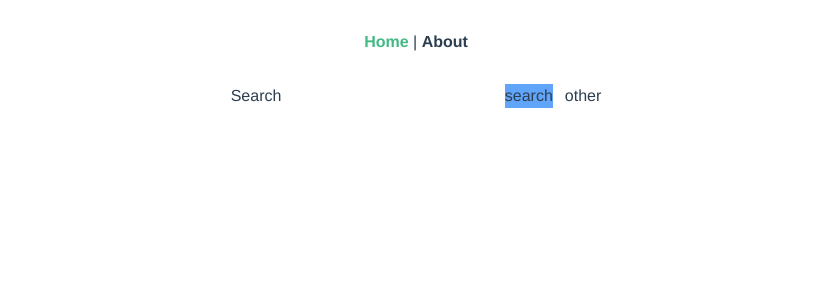
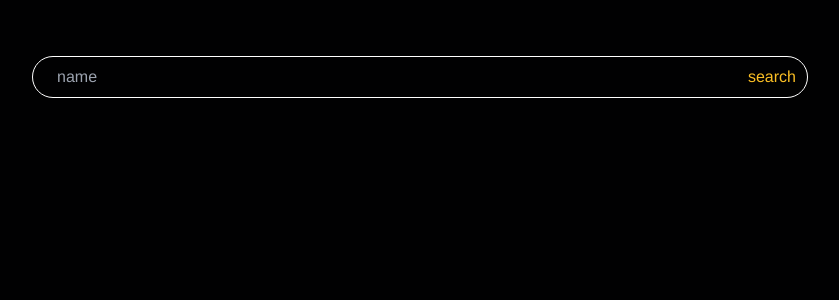
Before and after one commit to juandavidGF/torre, a Vue app: page / in a window 1280 px wide. Shown: the top 300 px of the page, without its empty margins (224-1063 px from the left). Built offline with nearby package versions, Linux system fonts and the light colour scheme.

Commit message:
improve the UI of search by name page

```diff
--- a/package.json
+++ b/package.json
@@ -7,6 +7,8 @@
     "build": "vue-cli-service build"
   },
   "dependencies": {
+    "@fortawesome/free-solid-svg-icons": "^5.15.4",
+    "@fortawesome/vue-fontawesome": "^2.0.6",
     "autoprefixer": "^9.8.8",
     "core-js": "^3.6.5",
     "postcss": "^7.0.39",
--- a/src/App.vue
+++ b/src/App.vue
@@ -1,20 +1,20 @@
 <template>
   <div id="app">
-    <div id="nav">
+    <!-- <div id="nav">
       <router-link to="/">Home</router-link> |
       <router-link to="/about">About</router-link>
-    </div>
+    </div> -->
     <router-view/>
   </div>
 </template>
 
 <style>
 #app {
-  font-family: Avenir, Helvetica, Arial, sans-serif;
-  -webkit-font-smoothing: antialiased;
-  -moz-osx-font-smoothing: grayscale;
+  font-family: "Muli","Helvetica","Arial",sans-serif;
   text-align: center;
-  color: #2c3e50;
+  color: hsla(0,0%,100%,.9);
+  background-color: #010102;
+  min-height: 100vh;
 }
 
 #nav {
--- a/src/views/Home.vue
+++ b/src/views/Home.vue
@@ -1,14 +1,28 @@
 <template>
-  <div class="home">
-    <label for="search">Search </label>
-    <input v-model="search" type="text" id="search">
-    <button class="bg-blue-400 mx-3 " @click="searchFun">search</button>
-    <button @click="other()">other</button>
+  <div id="home">
+    <div class="max-w-3xl mx-auto">
+      <div class="mx-3 sm:mx-5 md:mx-0">
+        <div class="w-full flex flex-row mb-12">
+          <input class="searchInput rounded-3xl flex-grow py-2 border mt-14 pl-6 border-white focus:border-yellow-400"
+          placeholder="name"
+          v-model="search" type="text" id="search"
+          >
+          <button class="button-search mt-14 -ml-16 px-1 text-yellow-400" @click="searchFun">search</button>
+        </div>
+        <div v-for="user in result.data" :key="user.subjectId"
+        class="cardUser my-2 py-3 text-left flex flex row">
 
-    <div v-for="user in result.data" :key="user.subjectId">
-      <h1 @click="goToUser(user.username)">{{ user.name }}</h1>
-      <p class="bg-red-500">{{user.professionalHeadline}}</p>
-      <p>{{user.locationName}}</p>
+          <div class="hex w-16 ml-2 flex object-center sm:ml-3">
+            <img  class="object-contain" :src="user.picture">
+          </div>
+
+          <div class="ml-3 sm:ml-6">
+            <div class="text-yellow-400 cursor-pointer text-sm" @click="goToUser(user.username)">{{ user.name }}</div>
+            <div class="text-xs sm:text-sm">{{user.professionalHeadline}}</div>
+            <div class="text-xs sm:text-xs mt-1">{{user.locationName}}</div>
+          </div>
+        </div>
+      </div>
     </div>
   </div>
 </template>
@@ -59,3 +73,17 @@ export default {
   }
 }
 </script>
+
+
+<style>
+
+.cardUser {
+  background-color: #27292d;
+}
+
+.searchInput {
+  background-color: #010102;
+  font-size: 16px;
+}
+
+</style>
```
Also changed, not shown: 1 other file (tests, documents, lock files or other folders).
